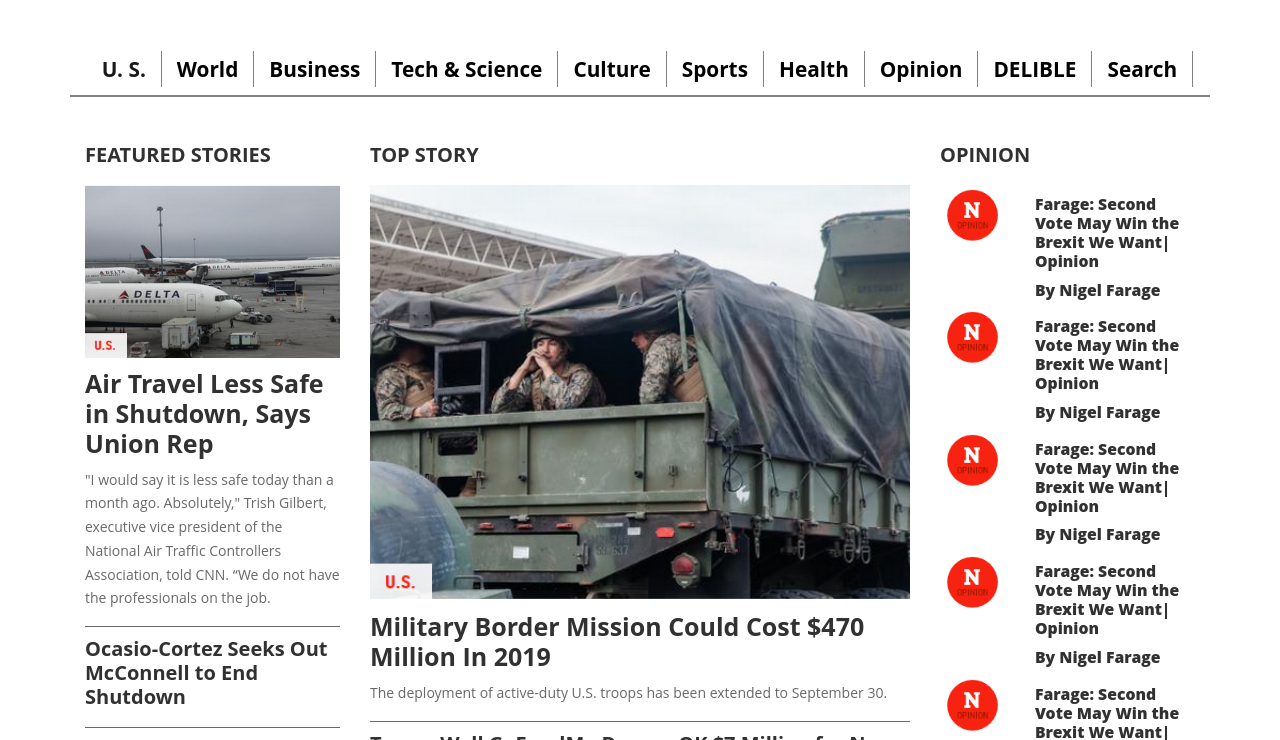
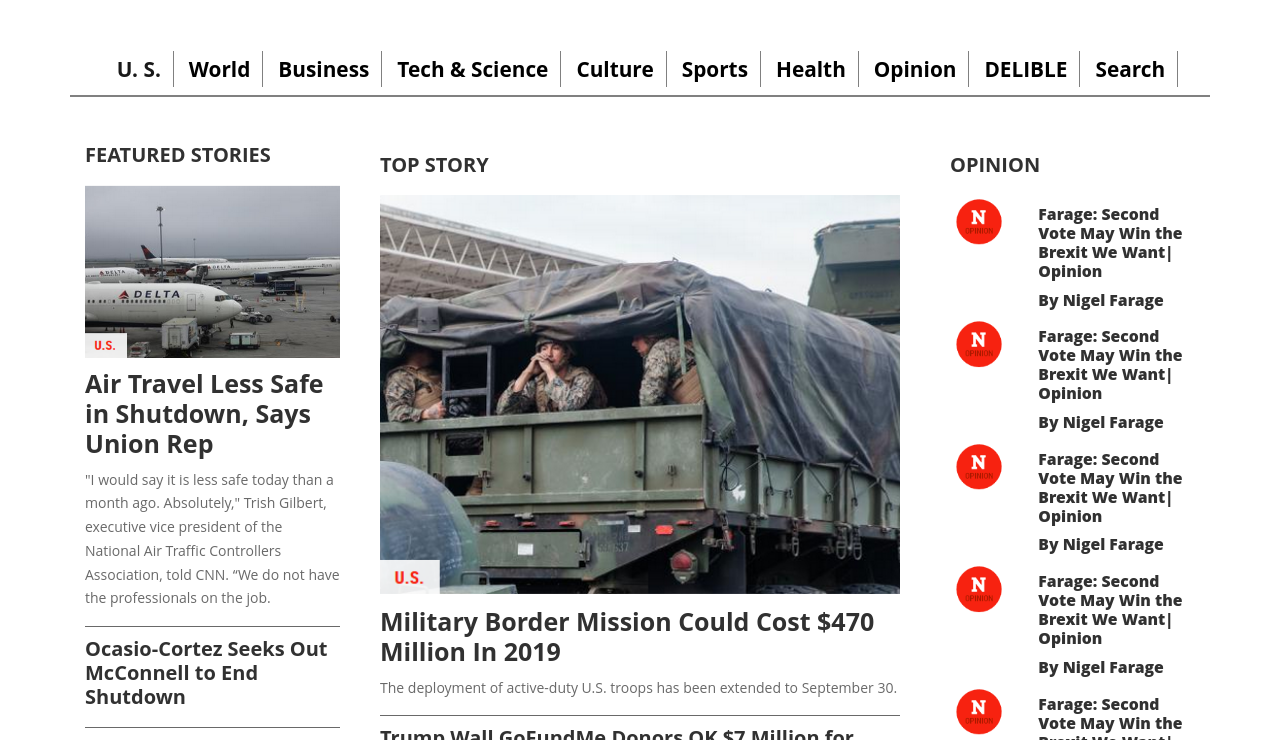
Before and after one commit to AdnanAfsari/newsweek, a plain HTML site: page index.html in a window 1280 px wide. Shown: the part 67-807 px from the top of the page. Drawn offline with nearby package versions, Linux system fonts and the light colour scheme.

Commit message:
navbar font and padding small fixes

```diff
--- a/assets/css/style.css
+++ b/assets/css/style.css
@@ -142,7 +142,7 @@ svg{
   color: #fff;
   border: 0 solid red;
 }
-<<<<<<< HEAD
+
 
 .top-nav-sub .subscribe {
   background: #fff;
@@ -162,9 +162,10 @@ svg{
   border-right: 1px solid #808080;
   line-height: 20px;
   color: black;
-  padding-right: 15px;
+  padding-right: 12px;
   padding-left: 15px;
 }
+
 
 .navbar-nav .nav-item .nav-link:hover {
   color: red;
@@ -194,11 +195,11 @@ svg{
 
 /********************************************************************/
 
-=======
+
 .mid-col {
   position: static;
 }
->>>>>>> bottom-section
+ bottom-section
 .featured-stories, .top-stories, .opinion {
   padding: 10px;
 
```
